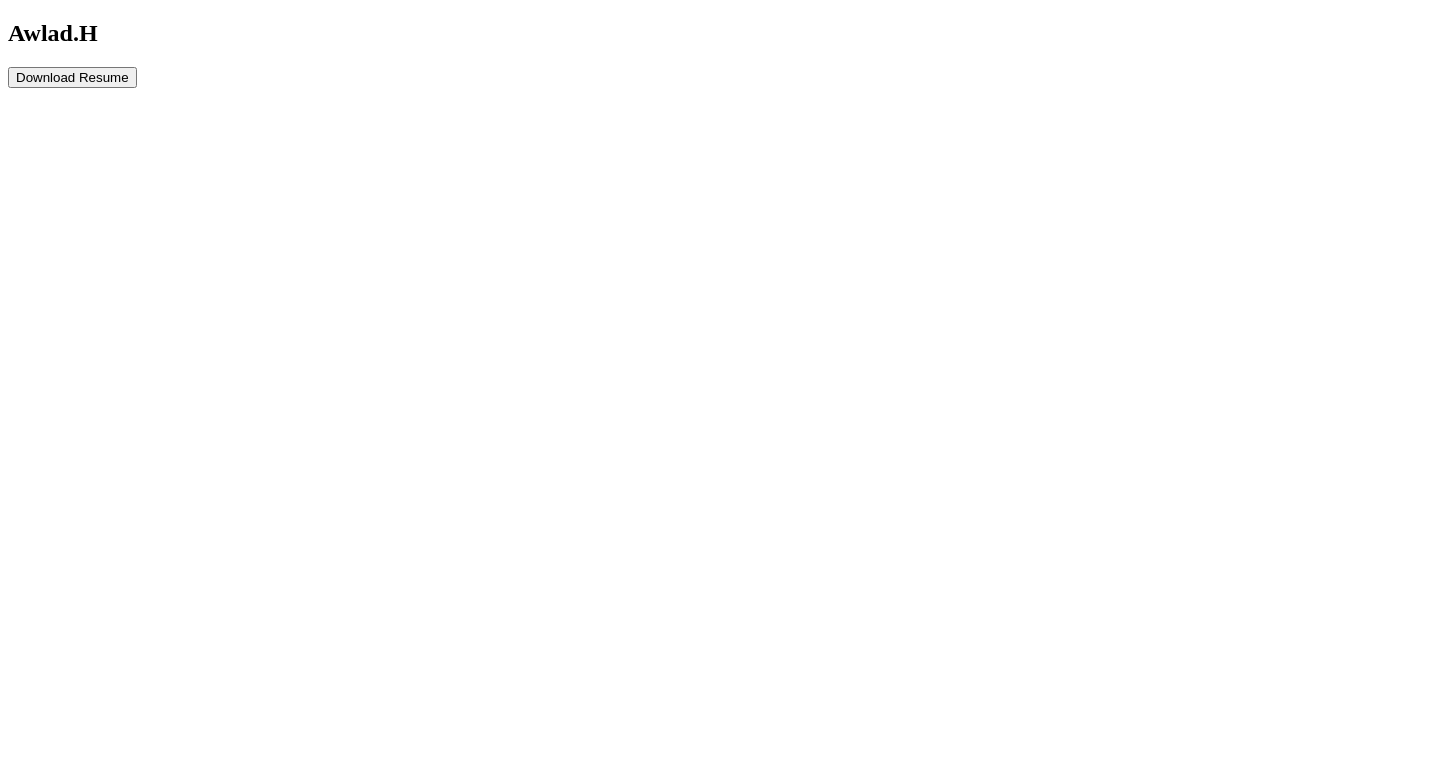
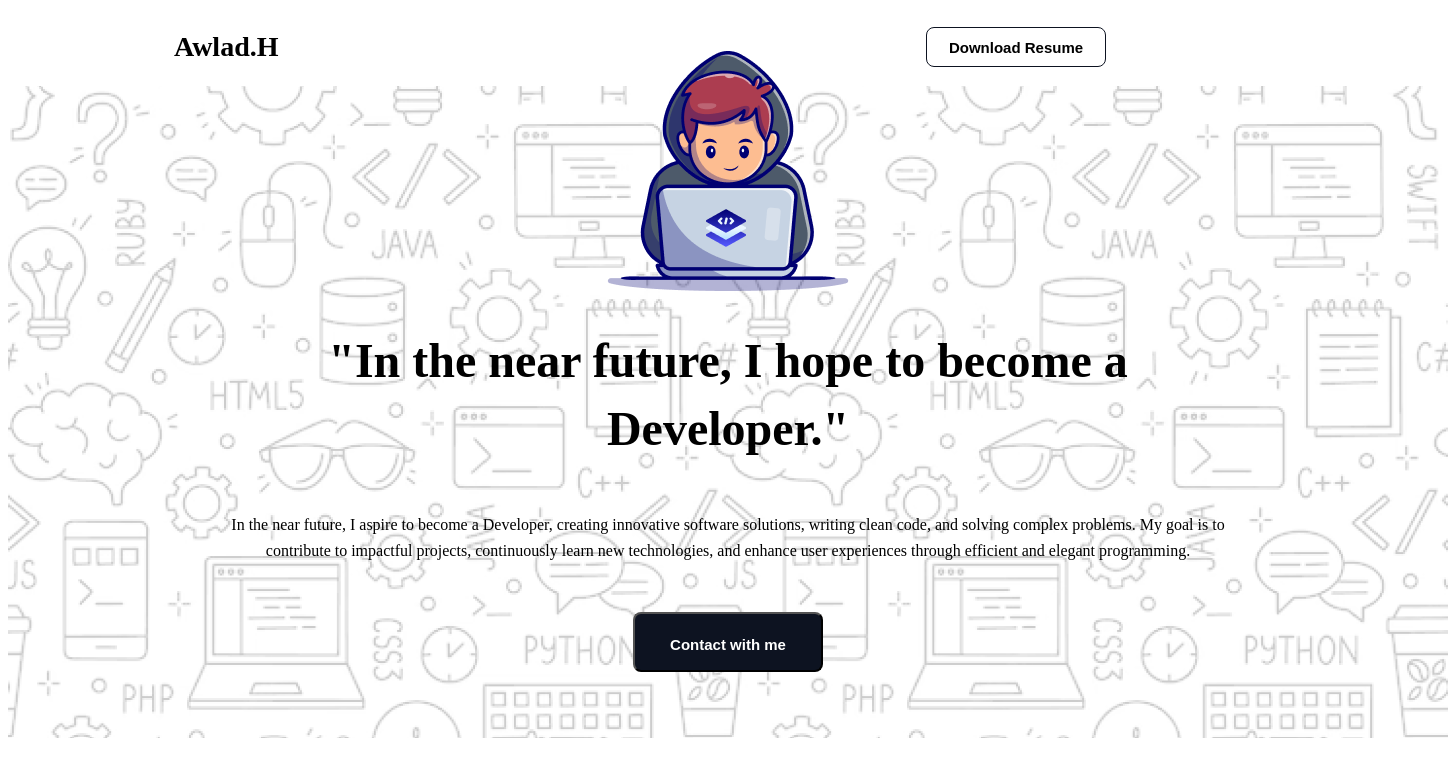
Before and after one commit to shifat94/First-Assignment, a plain HTML site: page index.html in a window 1280 px wide. Shown: the whole page, 1448 px wide, since content can reach past the window. Drawn offline with Linux system fonts and the light colour scheme; a web font is replaced by a local one.

Commit message:
aded header section done

```diff
--- a/index.html
+++ b/index.html
@@ -7,14 +7,27 @@
     <title>Assignment-1</title>
 </head>
 <body>
+
+     <!-- Header section start -->
     <header>
-        <!-- Header section start -->
-         <nav>
-            <h2>Awlad.H</h2>
-            <button>Download Resume</button>
+
+         <nav class="nav-styles">
+            <h2 class="nav-title">Awlad.H</h2>
+            <button class="nav-btn"> Download Resume</button>
          </nav>
 
+         <div class="Hero-bg">
+            <div class="hero-section">
+                <div><img src="assets/Group.png" alt=""></div>
+                 <div ><h1 class="hero-section-title">"In the near future, I hope to become a Developer."</h1></div>
+                 <div><p class="hero-section-sub-title">In the near future, I aspire to become a Developer, creating innovative software solutions, writing clean code, and solving complex problems. My goal is to contribute to impactful projects, continuously learn new technologies, and enhance user experiences through efficient and elegant programming.</p></div>
+                 <button class="hero-btn">Contact with me</button>
+            </div>
+         </div>
+
+
     </header>
+        <!-- Header section end -->
     <main>
 
     </main>
--- a/styles/style.css
+++ b/styles/style.css
@@ -1,3 +1,82 @@
 @import url('https://fonts.googleapis.com/css2?family=Azeret+Mono:ital,wght@0,100..900;1,100..900&display=swap');
 
 /* font-family: "Azeret Mono", monospace; */
+
+/* Header section Start */
+
+/* Nav Section  */
+.nav-styles{
+    display: flex;
+    justify-content: space-between;
+    align-items: center;
+}
+
+.nav-title{
+    font-size: 28px;
+    font-weight: 800;
+    margin-left: 166px;
+}
+
+.nav-btn{
+    width: 180px;
+    height: 40px;
+    border: 1px solid rgb(13, 19, 33);
+    border-radius: 8px;
+    font-size: 15px;
+    font-weight: 600;
+    background-color: white;
+    margin-right: 166px;
+
+}
+
+/* nav section end */
+
+/* header background part  start*/
+
+.Hero-bg{
+    width: 1440px;
+    height: 652px;
+    margin: 0px auto;
+    background-image: url(../assets/Hero-bg.png);
+    background-repeat: no-repeat;
+    background-size: cover;
+}
+.hero-section{
+    width: 998px;
+    height: 582px;
+    margin: 0 auto;
+    display: flex;
+    flex-direction: column;
+    justify-content: center;
+    align-items: center;
+}
+.hero-section-title{
+    font-size: 48px;
+    font-weight: 800;
+    line-height: 68px;
+    text-align: center;
+}
+.hero-section-sub-title{
+    font-size: 16px;
+    font-weight: 400;
+    line-height: 26px;
+    text-align: center;
+}
+
+.hero-btn{
+    width: 190px;
+    height: 60px;
+    padding: 21px 24px 21px 24px;
+    margin: 32px 0px;
+    border-radius: 8px;
+    background: rgb(13, 19, 33);
+    font-size: 15px;
+    font-weight: 600;
+    line-height: 20px;
+    color: rgb(255, 255, 255);
+
+}
+
+/* header background part  end */
+
+/* Header section End */
```
Also changed, not shown: assets/Group 3.png (added), assets/Group 4.png (added), assets/Group.png (added), assets/Hero-bg.png (added), assets/Layer_1.png (added), assets/css.png (added), assets/facebook.png (added), assets/github.png (added), assets/handshake.jpg (added), assets/html.png (added), assets/js.png (added), assets/linkedin-icon 1.png (added), assets/mongodb.png (added), assets/nodejs.png (added), 1 more files.
